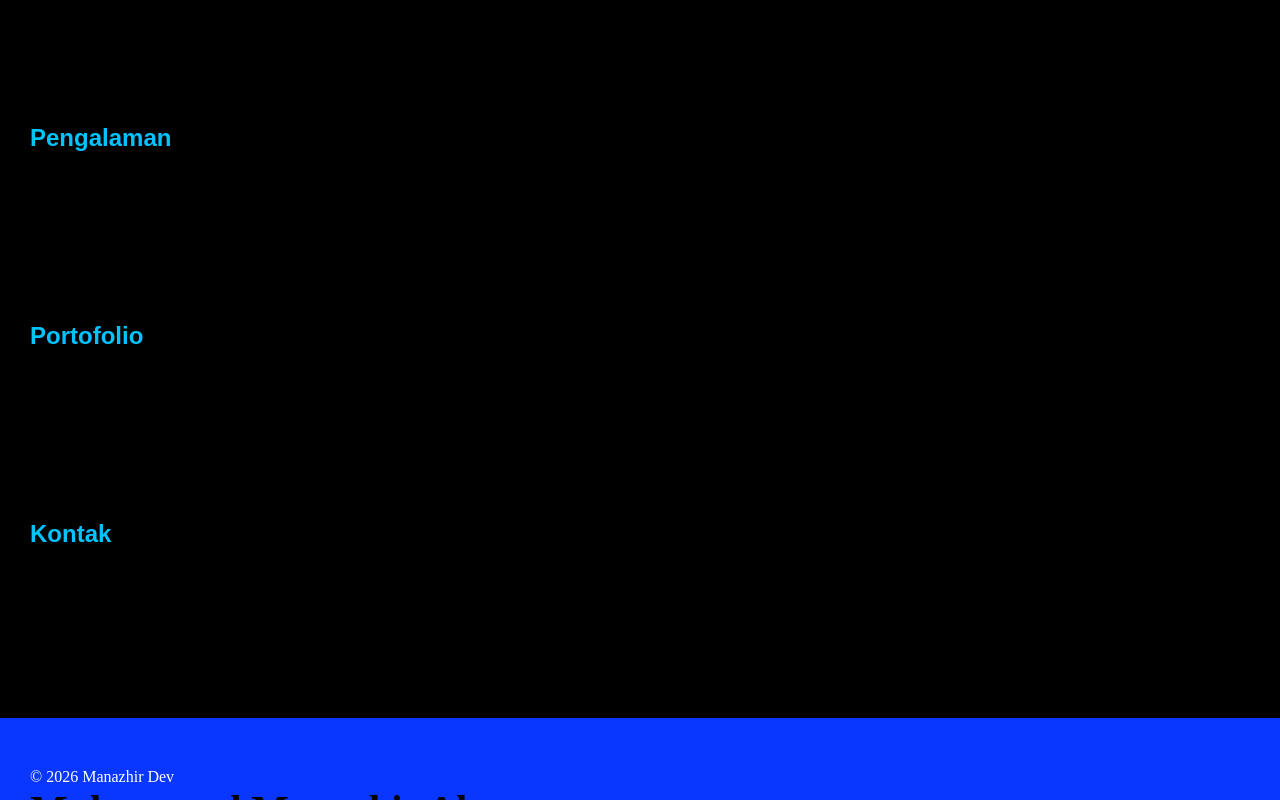
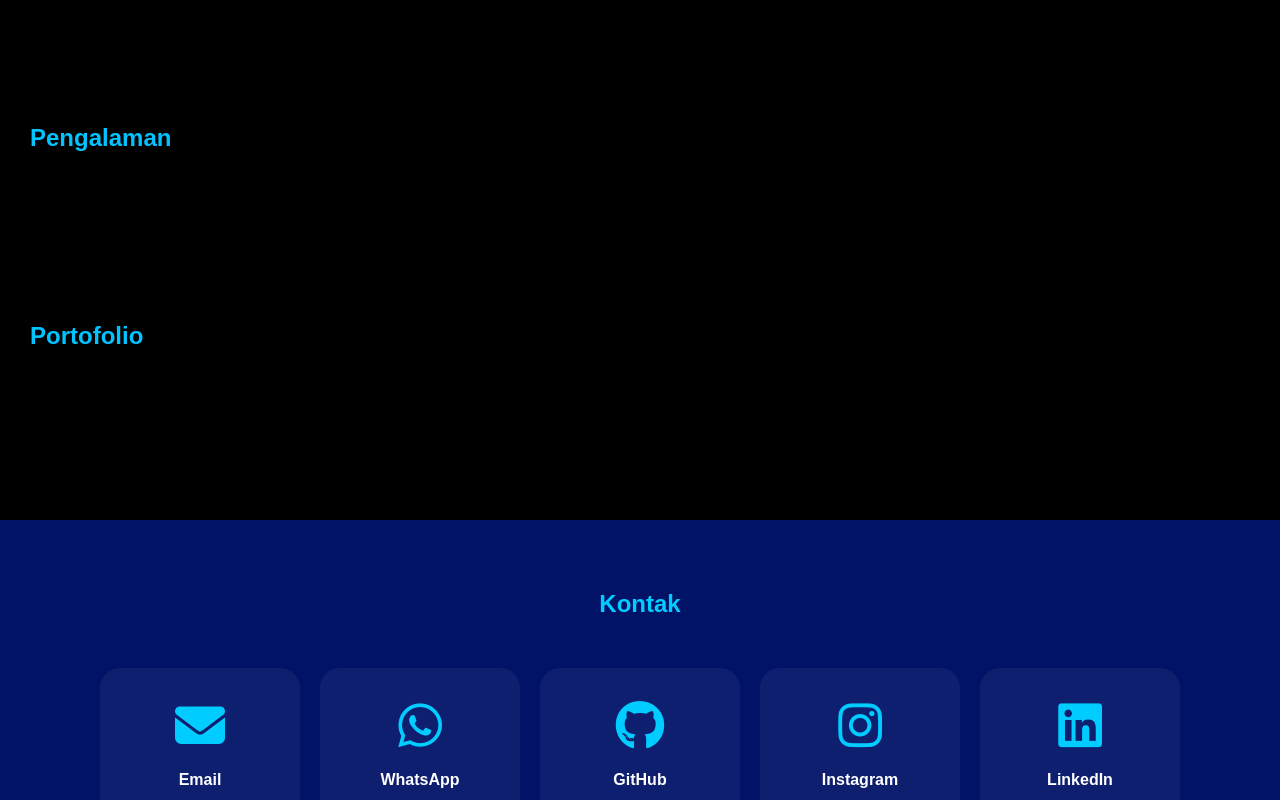
Before and after one commit to zarivka/porto-projek, a plain HTML site: page index.html in a window 1280 px wide. Shown: the part 2000-2800 px from the top of the page. Drawn offline with Linux system fonts and the light colour scheme.

Commit message:
update: menambahkan isi dari section kontak
catatan tentang perubahan
- menambahkan keterangan di setiap bagian di body
  (agar memudahkan mengetahui kerangka kerjanya)
- mengubah style background dan isi pada section kontak
- sediki perbaikan pada isi footer

catatan penting: keterangan dan beberapa pengaturan kontak dan bagian footer belum sempurna

```diff
--- a/index.html
+++ b/index.html
@@ -1,15 +1,17 @@
-
 <!DOCTYPE html>
 <html lang="id">
-<head>
+<head> <!--informasi mengenai web-->
     <meta charset="UTF-8">
     <meta name="viewport" content="width=device-width, initial-scale=1.0">
     <meta name="description" content="Portfolio Muhammad Manazhir Ahsan - Pelajar RPL SMK 20 Semarang">
     <title>MANAZHIR.DEV_PORTO</title>
+    <link rel="stylesheet" href="https://cdnjs.cloudflare.com/ajax/libs/font-awesome/6.5.0/css/all.min.css">
     <link href="style.css" rel="stylesheet">
 </head>
+
 <body>
-<header>
+
+<header> <!--bagian navigasi-->
     <nav class="header__nav">
             <div class="nav--logo">MANAZHIR<span style="color: #00b7ff;">.DEV</span></div>
             <ul class="nav--list">
@@ -23,7 +25,9 @@
     </nav>
 </header>
 
-<main>
+<main> <!--isi dari web-->
+
+<!--=== beranda: perkenalan ===-->
     <section id="beranda">
         <div class="beranda--textsetting">
             <p>Halo semuanya 👋, Saya</p>
@@ -36,6 +40,7 @@
         </div>
     </section>
 
+<!--=== Tentang saya: berisi biodata diri, keahlian saat ini, hal yang sedang dikembangkan, pengalaman/proyek ==-->
     <section id="tentang-saya">
         <h2>Tentang Saya</h2>
             <div class="tentang-saya--container">
@@ -48,7 +53,7 @@
                     <p>HTML, CSS, JavaScript (dasar), desain UI/UX, problem solving, dan logika pemrograman.</p>
                 </div>
                 <div class="box1">
-                    <h3>Skill Saat Ini</h3>
+                    <h3>Hal Yang Sedang Dikembangkan</h3>
                     <p>Sedang belajar:desain grafis (Gimp),UI/UX desain (figma),GitHub, Git, CSS Vanilla, JavaScript, dan html</p>
                 </div>
                 <div class="box1">
@@ -59,6 +64,7 @@
 
     </section>
 
+<!--=== Pendidikan: Berisi riwayat pendidikan ===-->
     <section id="pendidikan">
         <h2>Pendidikan</h2>
 
@@ -95,25 +101,60 @@
         </div>
     </section>
 
+<!--=== Pengalaman: Berisi pengalaman proyek sesuai jurusan ===-->
     <section id="pengalaman">
         <h2>Pengalaman</h2>
 
     </section>
 
+<!--=== Portofolio: Berisi projek apa saja yang saya kerjakan ===-->
     <section id="portofolio">
         <h2>Portofolio</h2>
 
     </section>
 
+<!--=== Kontak: Berisi Email, no.telp, no.wa, github, linkend,ig  ===-->
     <section id="kontak">
-        <h2>Kontak</h2>
 
+        <h2 class="heading--style">Kontak</h2>
+
+        <div class="kontak--container">
+                 <!--email-->
+                <a href="mailto:emailkamu@gmail.com" target="_blank" class="kontak-card">
+                    <div class="kontak-icon"><i class="fas fa-envelope"></i></div>
+                    <h3>Email</h3>
+                </a>
+
+                <!-- WhatsApp -->
+                <a href="https://wa.me/628xxxxxxx" target="_blank" class="kontak-card">
+                    <div class="kontak-icon"><i class="fab fa-whatsapp"></i></div>
+                    <h3>WhatsApp</h3>
+                </a>
+
+                <!-- GitHub -->
+                <a href="https://github.com/username" target="_blank" class="kontak-card">
+                    <div class="kontak-icon"><i class="fab fa-github"></i></div>
+                    <h3>GitHub</h3>
+                </a>
+
+                <!-- Instagram -->
+                <a href="https://instagram.com/username" target="_blank" class="kontak-card">
+                    <div class="kontak-icon"><i class="fab fa-instagram"></i></div>
+                    <h3>Instagram</h3>
+                </a>
+
+                <!-- LinkedIn -->
+                <a href="https://linkedin.com/in/username" target="_blank" class="kontak-card">
+                    <div class="kontak-icon"><i class="fab fa-linkedin"></i></div>
+                    <h3>LinkedIn</h3>
+                </a>
+            </div>
     </section>
 
 
 </main>
 
-<footer id="credit">
+<footer id="credit"> <!--Credit : Berisi informasi mengenai hak cipta , keterangan teknologi, sosial media, dan motto-->
 
     <div class="hak_cipta">
         <p class="text--style1">© 2026 Manazhir Dev</p>
--- a/style.css
+++ b/style.css
@@ -247,8 +247,60 @@ scroll-margin-top: 100px;
 
 /*kontak*/
 #kontak {
-   margin: 150px 30px;
+   padding: 50px 30px;
+   background-color: #001366;
+   height: auto;
+   width: auto;
 }
+
+.heading--style {
+    color: rgb(0, 204, 255);
+    margin-bottom: 30px;
+    display: flex;
+    justify-content: center;
+    align-items: center;
+    margin-top: 20px;
+}
+
+.kontak--container {
+    display: flex;
+    justify-content: center;
+    align-items: stretch;
+    flex-wrap:wrap;
+    gap: 20px;
+    max-width:1200px;
+    margin: 0 auto;
+}
+
+.kontak-card {
+    display: block;
+    background: rgba(255, 255, 255, 0.05);
+    padding: 30px 25px;
+    border-radius: 20px;
+    text-align: center;
+    text-decoration: none;
+    flex: 1 1 160px;
+    max-width: 200px;
+    min-width: 140px;
+}
+
+.kontak-icon {
+    font-size: 50px;
+    margin-bottom: 15px;
+    color: #00ccff;
+}
+
+.kontak-icon:hover {
+    transform: scale(1.2) rotate(5deg);
+    color: white;
+}
+
+.kontak-card h3 {
+    color: white;
+    font-size: 16px;
+    margin: 0;
+}
+
 
 /*footer*/
 
@@ -262,6 +314,7 @@ scroll-margin-top: 100px;
 
 .hak_cipta {
     color: rgb(255, 255, 255);
+    margin: 0;
 }
 
 .text--style1 {
@@ -276,20 +329,19 @@ scroll-margin-top: 100px;
 .ftr--container {
     display: flex;
     justify-content: flex-start;
-    align-items: center;
+    align-items: flex-start;
     flex-wrap: wrap;
     gap: 50px;
     margin: 10px 0;
 }
 
-.tekonologi {
-    line-height: 1.5;
+.teknologi {
+    margin: 0;
 }
 
 .tekno--sty1 {
     font-size: 30px;
     font-weight: bold;
-    padding: 5px 0;
 }
 
 .tekno--sty1 li {
@@ -322,6 +374,8 @@ scroll-margin-top: 100px;
 }
 
 .social--sty2 a {
+    display: flex;
+    justify-content: flex-start;
     color: rgb(255, 255, 255);
     text-decoration: none;
 }
```
